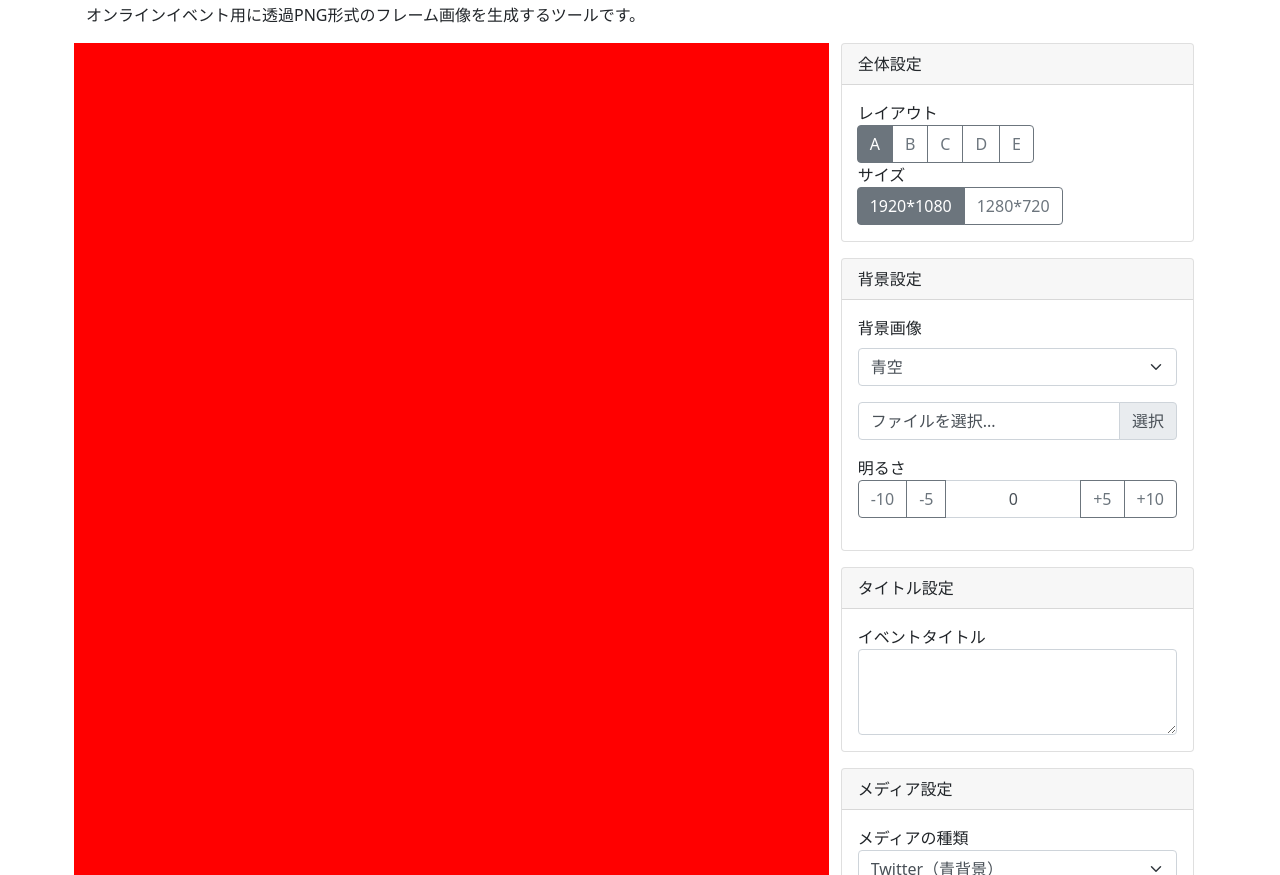
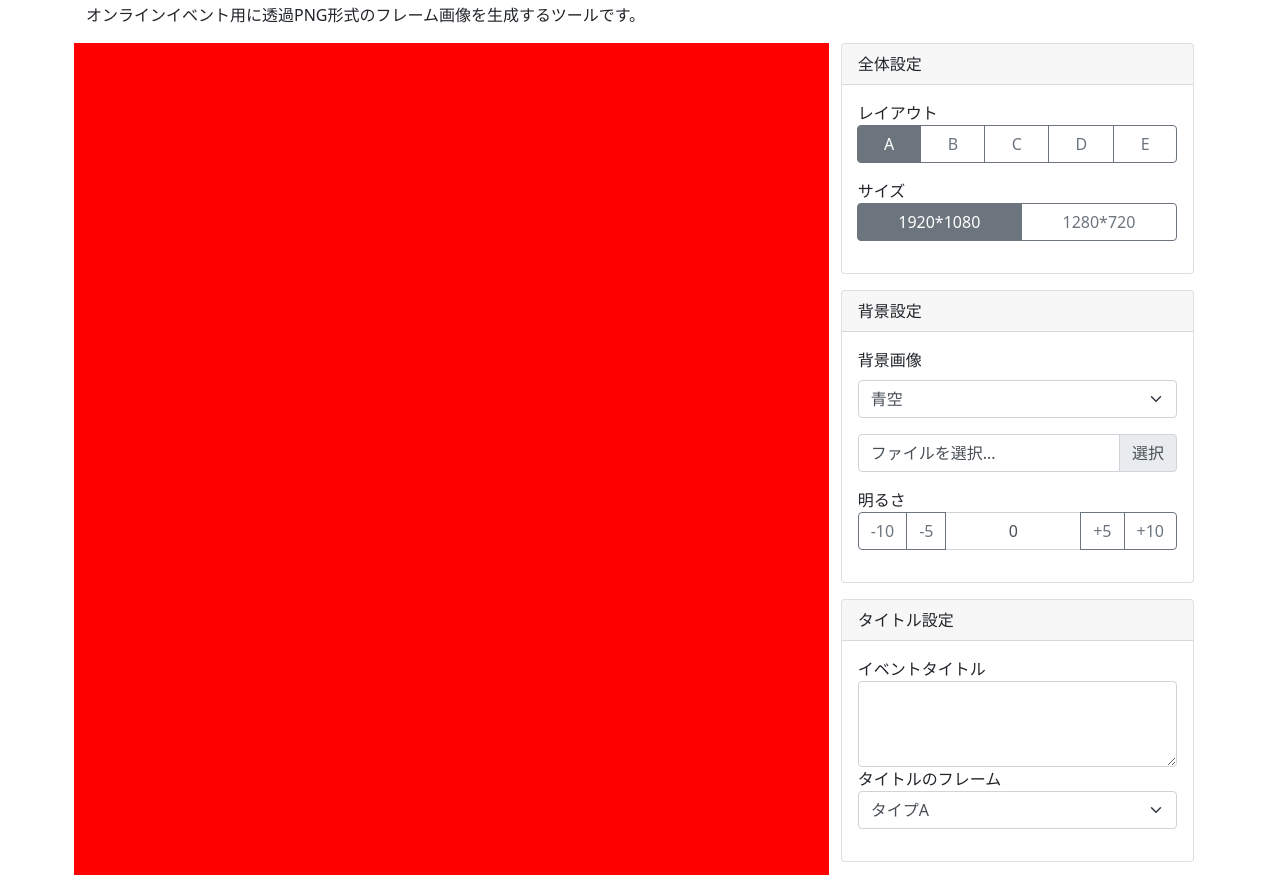
Before and after one commit to Tiger-Brother/liveFrameMaker, a plain HTML site: page index.html in a window 1280 px wide. Shown: the part 73-948 px from the top of the page. Drawn offline with nearby package versions, Linux system fonts and the light colour scheme; a script that the page names is missing.

Commit message:
フォームの見た目を作成 なんかBootstrapで解決できなかったとこをスタイルシートでごまかす

```diff
--- a/index.html
+++ b/index.html
@@ -33,7 +33,7 @@
 						<label for="layout">レイアウト</label>
 
 						<div class="form-group">
-							<div class="btn-group" id="layout">
+							<div class="btn-group mb-3 input-group" id="layout">
 								<input type="radio" class="btn-check" name="layout" id="layoutA" autocomplete="off" checked>
 								<label class="btn btn-outline-secondary" for="layoutA">A</label>
 								<input type="radio" class="btn-check" name="layout" id="layoutB" autocomplete="off">
@@ -52,7 +52,7 @@
 
 
 						<div class="form-group">
-							<div class="btn-group" id="frameSize">
+							<div class="btn-group mb-3 input-group" id="frameSize">
 								<input type="radio" class="btn-check" name="frameSize" id="layoutA" autocomplete="off" checked>
 								<label class="btn btn-outline-secondary" for="frameSizeFHD">1920*1080</label>
 								<input type="radio" class="btn-check" name="frameSize" id="layoutB" autocomplete="off">
@@ -67,9 +67,8 @@
 				<div class="card">
 					<div class="card-header">背景設定</div>
 					<div class="card-body">
+
 						<label for="bgImage" class="form-label">背景画像</label>
-
-
 						<div class="form-group mb-3">
 							<select id="bgImage" class="form-select">
 								<option value="sky">青空</option>
@@ -78,9 +77,6 @@
 								<option value="custom">画像をアップロード…</option>
 							</select>
 						</div>
-
-
-
 						<div class="input-group mb-3">
 							<div class="form-file">
 								<input type="file" class="form-file-input" id="customBgImage" aria-describedby="inputGroupFileAddon01">
@@ -92,7 +88,6 @@
 						</div>
 
 						<label for="bgBrightness">明るさ</label>
-
 						<div class="input-group mb-3">
 							<button class="btn btn-outline-secondary" type="button" id="bgBrightnessMinus10">-10</button>
 							<button class="btn btn-outline-secondary" type="button" id="bgBrightnessMinus5">-5</button>
@@ -100,24 +95,36 @@
 							<button class="btn btn-outline-secondary" type="button" id="bgBrightnessPlus5">+5</button>
 							<button class="btn btn-outline-secondary" type="button" id="bgBrightnessPlus10">+10</button>
 						</div>
+
 					</div>
 				</div>
-
-
 
 				<div class="card">
 					<div class="card-header">タイトル設定</div>
 					<div class="card-body">
+
 						<label for="eventTitle">イベントタイトル</label>
 						<div class="form-group">
 							<textarea class="form-control" id="event_title" rows="3"></textarea>
 						</div>
+
+						<label for="titleFrame">タイトルのフレーム</label>
+						<div class="form-group mb-3">
+							<select id="titleFrame" class="form-select">
+								<option value="typeA">タイプA</option>
+								<option value="typeB">タイプB</option>
+								<option value="typeC">タイプC</option>
+								<option value="blanc">なし</option>
+							</select>
+						</div>
+
 					</div>
 				</div>
 
 				<div class="card">
 					<div class="card-header">メディア設定</div>
 					<div class="card-body">
+
 						<label for="mediaType">メディアの種類</label>
 						<div class="form-group mb-3">
 							<select id="mediaType" class="form-select">
@@ -130,6 +137,7 @@
 								<option value="blanc">なし</option>
 							</select>
 						</div>
+
 					</div>
 				</div>
 			</div>
--- a/style.css
+++ b/style.css
@@ -18,3 +18,8 @@ h1{
 #bgBrightness {
 	text-align: center;
 }
+
+.btn-group label:first-of-type{
+	border-top-left-radius: .25rem !important;
+	border-bottom-left-radius: .25rem !important;
+}
```
